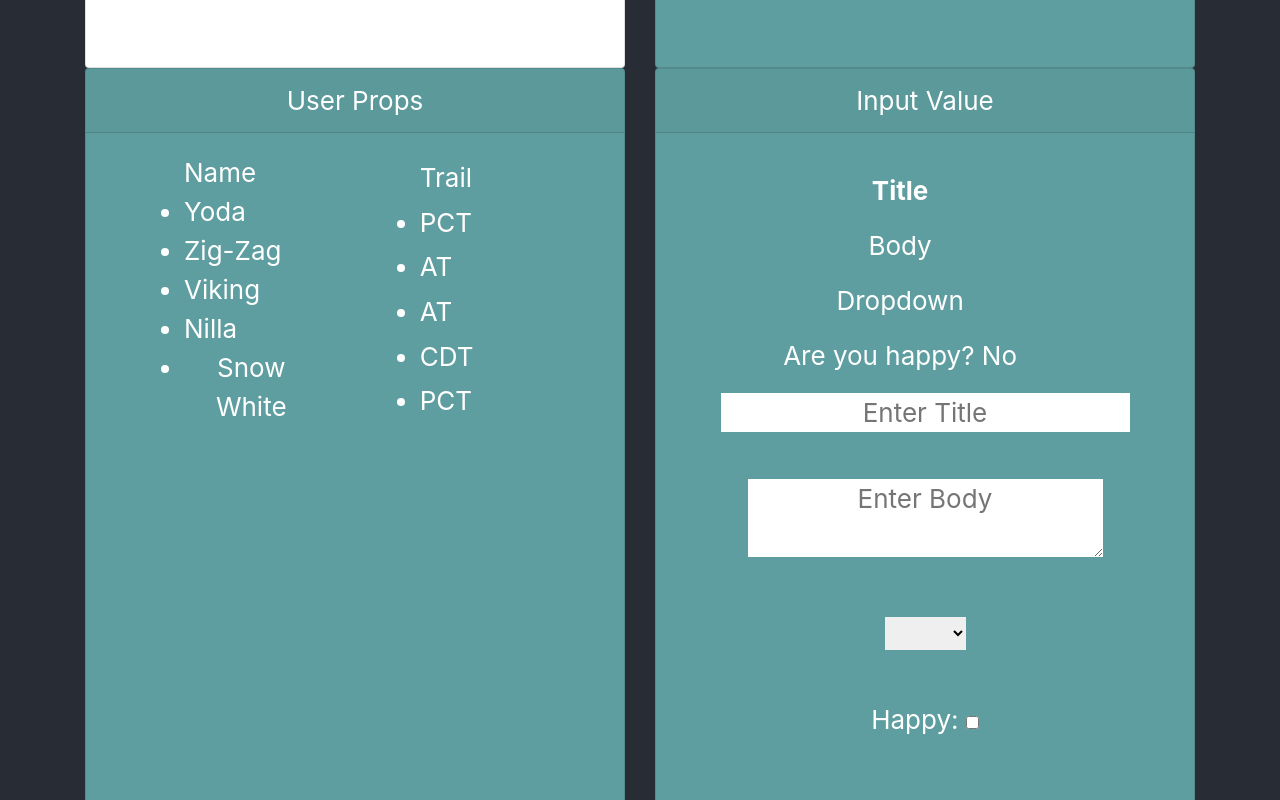
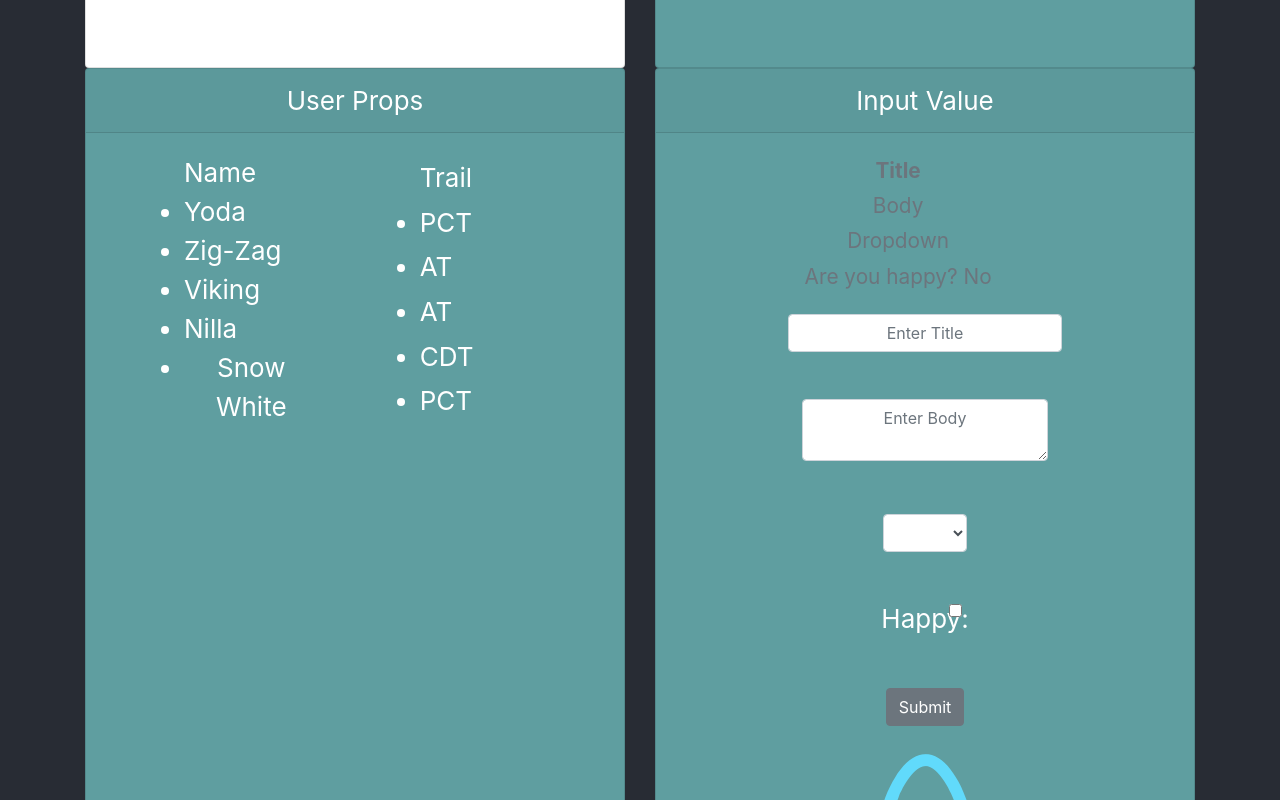
Before and after one commit to DustinThewind505/login-practice, a React (Create React App) app in the folder react-practice/: page /react-components in a window 1280 px wide. Shown: the part 2200-3000 px from the top of the page. Built offline with nearby package versions, Linux system fonts and the light colour scheme; no server answers.

Commit message:
reactStrap form components / onChange functions

```diff
--- a/react-practice/src/components/inputValue/inputValue.js
+++ b/react-practice/src/components/inputValue/inputValue.js
@@ -1,5 +1,8 @@
 import React, { useState } from 'react';
-import { CardHeader, CardBody, CardText } from 'reactstrap';
+// import axios from 'axios';
+
+
+import { CardHeader, FormText, Form, Label, Input, Button } from 'reactstrap';
 
 
 
@@ -9,42 +12,65 @@ function InputValue(props) {
     const [dropdown, setDropdown] = useState("");
     const [happyCheckbox, setHappyCheckbox] = useState(false);
 
+    const handleSubmit = (event) => {
+        event.preventDefault();
+        // axios.get(`?title=${title}&body=${body}`)
+    }
+
+    const handleTitle = event => {
+        setTitle(event.target.value)
+    }
+
+    const handleBody = event => {
+        setBody(event.target.value);
+    }
+
+    const handleTextarea = event => {
+        setDropdown(event.target.value);
+    }
+
+    const handleHappyCheckbox = event => {
+        setHappyCheckbox(event.target.checked);
+    }
 
 
     return (
         <>
             <CardHeader><span style={props.fontStyles}>Input</span> V<span style={props.fontStyles}>a</span>l<span style={props.fontStyles}>u</span><span style={props.fontStyles}>e</span></CardHeader>
-            <CardBody>
+            <Form onSubmit={handleSubmit}>
                 <div className="input-value-note" style={{ backgroundColor: props.randomColor }}>
-                    <CardText><strong>{title || "Title"}</strong></CardText>
-                    <CardText>{body || "Body"}</CardText>
-                    <CardText style={props.fontStyles}>{dropdown || "Dropdown"}</CardText>
-                    <CardText>Are you happy? {happyCheckbox ? "Yes" : "No"}</CardText>
+                    <FormText><strong>{title || "Title"}</strong></FormText>
+                    <FormText>{body || "Body"}</FormText>
+                    <FormText style={props.fontStyles}>{dropdown || "Dropdown"}</FormText>
+                    <FormText>Are you happy? {happyCheckbox ? "Yes" : "No"}</FormText>
                 </div>
-                <label>
-                    <input id="inputTitle" onChange={event => setTitle(event.target.value)} placeholder="Enter Title" />
-                </label>
+                <Label>
+                    <Input type="text" id="inputTitle" onChange={handleTitle} placeholder="Enter Title" />
+                </Label>
                 <br />
                 <br />
-                <label>
-                    <textarea id="textareaBody" onChange={event => setBody(event.target.value)} placeholder="Enter Body" />
-                </label>
+                <Label>
+                    <Input type="textarea" id="textareaBody" onChange={handleBody} placeholder="Enter Body" />
+                </Label>
                 <br />
                 <br />
-                <label>
-                    <select id="dropdownMonth" onChange={event => setDropdown(event.target.value)} style={props.fontStyles} >
+                <Label>
+                    <Input type="select" id="dropdownMonth" onChange={handleTextarea} style={props.fontStyles} >
                         <option></option>
                         <option>April</option>
                         <option>May</option>
                         <option>June</option>
-                    </select>
-                </label>
+                    </Input>
+                </Label>
                 <br />
                 <br />
-                <label>
-                    Happy: <input id="checkboxHappy" type="checkbox" onChange={event => setHappyCheckbox(event.target.checked)} />
-                </label>
-            </CardBody>
+                <Label>
+                    Happy: <Input type="checkbox" id="checkboxHappy" onChange={handleHappyCheckbox} />
+                </Label>
+                <br />
+                <br />
+                <Button>Submit</Button>
+            </Form>
         </>
     )
 }
```
